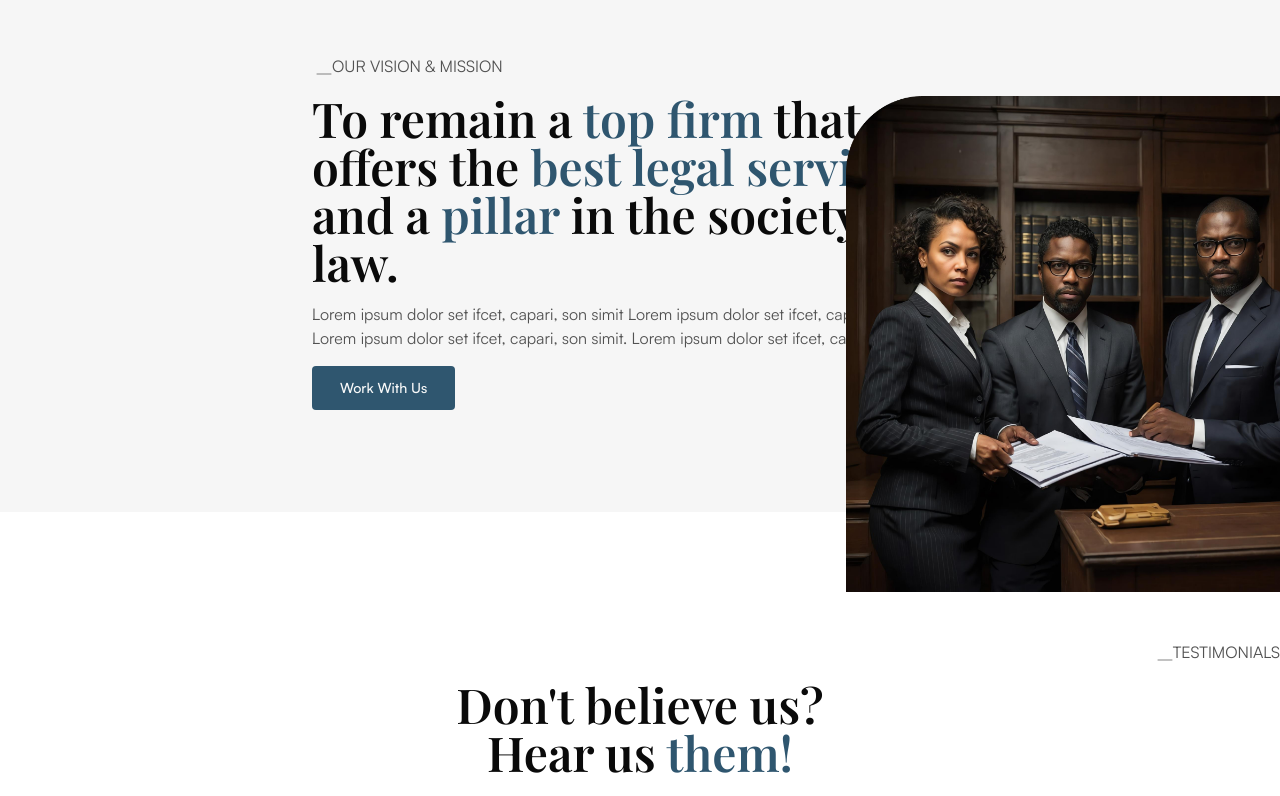
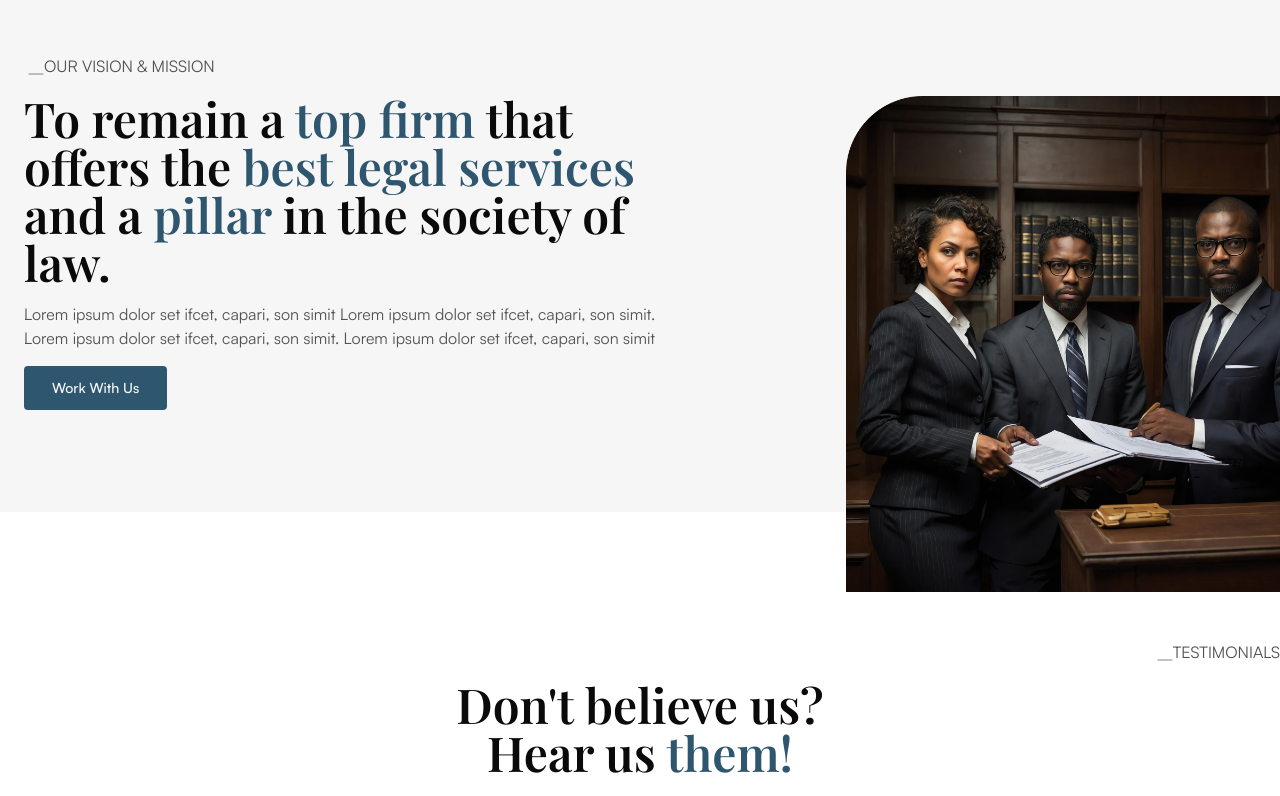
Before and after one commit to Galamsey-P/paxwellschambers, a Next.js app: page / in a window 1280 px wide. Shown: the part 2292-3088 px from the top of the page. Built offline with nearby package versions, Linux system fonts and the light colour scheme.

Commit message:
fix: fix ui on home

```diff
--- a/src/app/(main)/page.tsx
+++ b/src/app/(main)/page.tsx
@@ -129,7 +129,7 @@ export default function Home() {
       <section className="lg:py-20"></section>
       <section className="bg-[#F6F6F6] h-full min-h-[70vh] relative px-4 ">
         <div className="container w-full flex flex-col  lg:flex-row items-center h-full min-h-[70vh] mx-auto relative">
-          <div className=" w-full flex flex-col  h-full justify-center gap-4 max-w-2xl mx-auto  py-12 px-2 ">
+          <div className=" w-full flex flex-col  h-full justify-center gap-4 max-w-2xl mr-auto  py-12 px-2 ">
             <Subtitle title="OUR VISION & MISSION" />
             <h2>
               To remain a <span className="text-deep-sb"> top firm</span> that offers the <span className="text-deep-sb"> best legal services </span>
```
